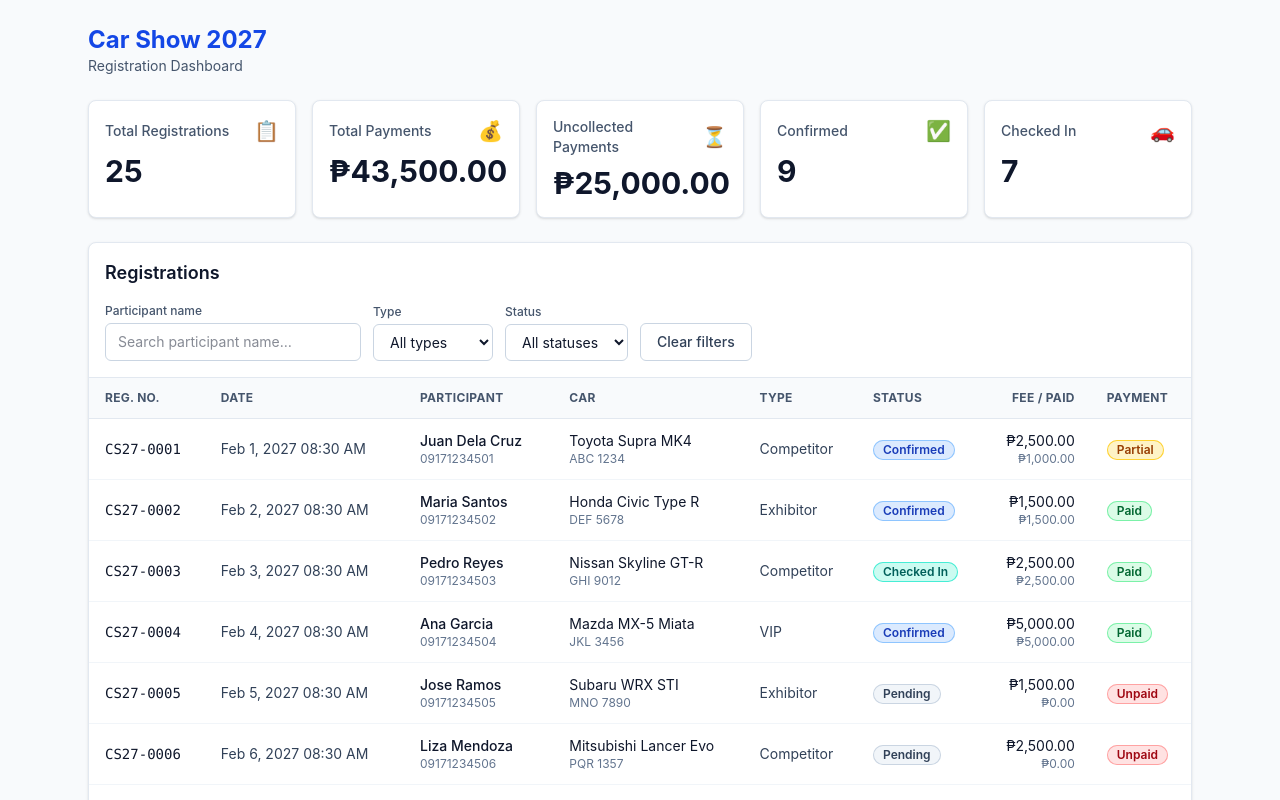
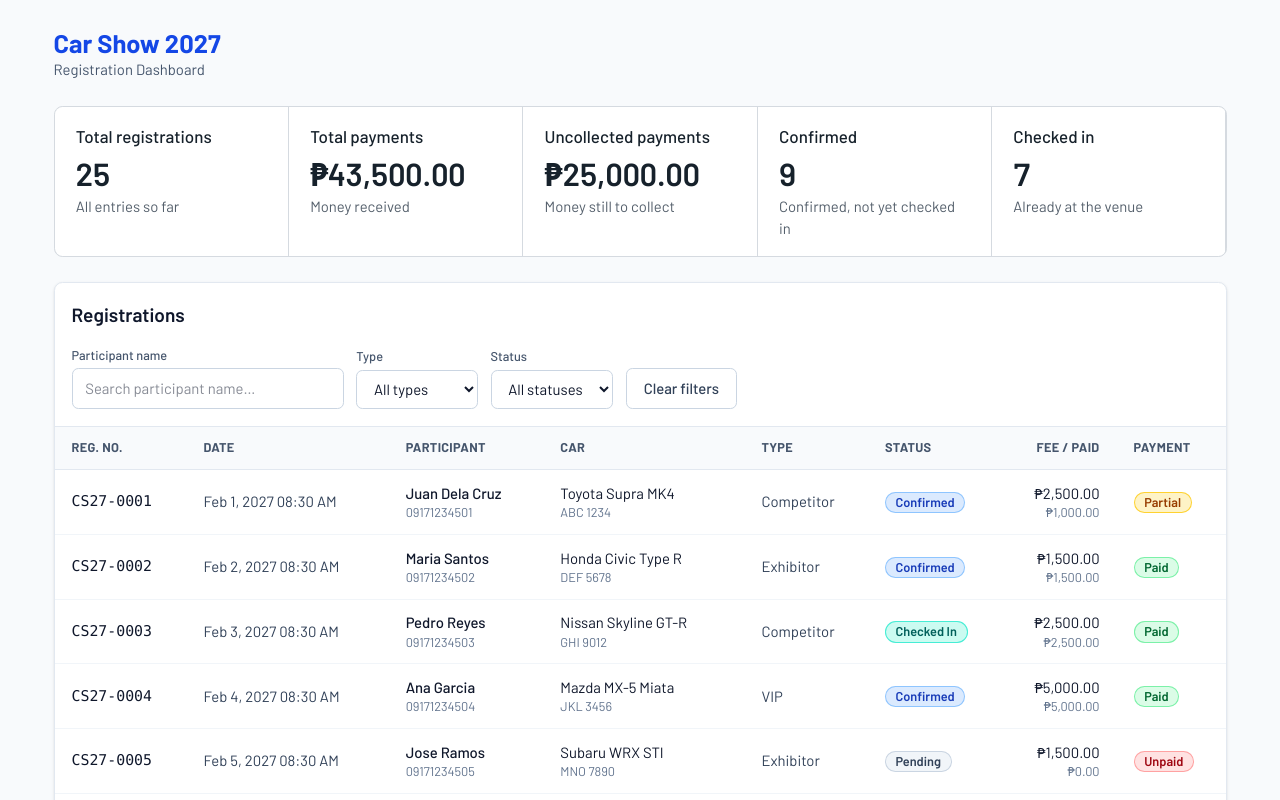
Before and after one commit to DeLRyuu/car-show-registration-doroja-devera, a React (Vite) app in the folder frontend/: page / in a window 1280 px wide. Shown: the top 800 px of the page. Built offline with nearby package versions, Linux system fonts and the light colour scheme.

Commit message:
Add new colors, font and KPI strip

```diff
--- a/frontend/index.html
+++ b/frontend/index.html
@@ -4,7 +4,7 @@
     <meta charset="UTF-8" />
     <link rel="icon" type="image/svg+xml" href="/favicon.svg" />
     <meta name="viewport" content="width=device-width, initial-scale=1.0" />
-    <title>Car Show 2027 – Registration Dashboard</title>
+    <title>Car Show 2027 - Registration Dashboard</title>
   </head>
   <body>
     <div id="root"></div>
--- a/frontend/package.json
+++ b/frontend/package.json
@@ -10,6 +10,7 @@
     "preview": "vite preview"
   },
   "dependencies": {
+    "@fontsource/barlow": "^5.3.0",
     "@tailwindcss/vite": "^4.3.5",
     "react": "^19.3.1",
     "react-dom": "^19.3.1",
--- a/frontend/src/components/KpiCard.tsx
+++ b/frontend/src/components/KpiCard.tsx
@@ -1,30 +1,31 @@
 interface KpiCardProps {
   label: string;
+  hint: string;
   value: string;
-  icon: string;
   loading?: boolean;
+  className?: string;
 }
 
 export default function KpiCard({
   label,
+  hint,
   value,
-  icon,
   loading = false,
+  className = "",
 }: KpiCardProps) {
   return (
-    <div className="min-w-[200px] flex-1 rounded-lg border border-slate-200 bg-white p-4 shadow-sm">
-      <div className="flex items-center justify-between text-sm font-medium text-slate-600">
-        <span>{label}</span>
-        <span aria-hidden="true" className="text-xl">
-          {icon}
-        </span>
-      </div>
+    <div className={`bg-white px-5 py-4 ${className}`}>
+      <p className="text-base font-medium">{label}</p>
 
       {loading ? (
-        <div className="mt-3 h-8 w-24 animate-pulse rounded bg-slate-200" />
+        <div className="my-2 h-8 w-24 animate-pulse rounded bg-line" />
       ) : (
-        <p className="mt-2 text-3xl font-bold text-slate-900">{value}</p>
+        <p className="my-1 whitespace-nowrap text-3xl font-semibold tabular-nums">
+          {value}
+        </p>
       )}
+
+      <p className="text-sm text-muted">{hint}</p>
     </div>
   );
 }
--- a/frontend/src/components/KpiCards.tsx
+++ b/frontend/src/components/KpiCards.tsx
@@ -9,35 +9,39 @@ interface KpiCardsProps {
 
 export default function KpiCards({ summary, loading }: KpiCardsProps) {
   return (
-    <section aria-label="Summary" className="flex flex-wrap gap-4">
+    <section
+      aria-label="Summary"
+      className="grid grid-cols-2 gap-px overflow-hidden rounded-lg border border-line bg-line lg:grid-cols-5"
+    >
       <KpiCard
-        label="Total Registrations"
-        icon="📋"
+        label="Total registrations"
+        hint="All entries so far"
         loading={loading}
         value={summary ? String(summary.totalRegistrations) : ""}
       />
       <KpiCard
-        label="Total Payments"
-        icon="💰"
+        label="Total payments"
+        hint="Money received"
         loading={loading}
         value={summary ? formatCurrency(summary.totalPayments) : ""}
       />
       <KpiCard
-        label="Uncollected Payments"
-        icon="⏳"
+        label="Uncollected payments"
+        hint="Money still to collect"
         loading={loading}
         value={summary ? formatCurrency(summary.uncollectedPayments) : ""}
       />
       <KpiCard
         label="Confirmed"
-        icon="✅"
+        hint="Confirmed, not yet checked in"
         loading={loading}
         value={summary ? String(summary.confirmed) : ""}
       />
       <KpiCard
-        label="Checked In"
-        icon="🚗"
+        label="Checked in"
+        hint="Already at the venue"
         loading={loading}
+        className="col-span-2 lg:col-span-1"
         value={summary ? String(summary.checkedIn) : ""}
       />
     </section>
--- a/frontend/src/index.css
+++ b/frontend/src/index.css
@@ -1 +1,38 @@
+@import "@fontsource/barlow/400.css";
+@import "@fontsource/barlow/500.css";
+@import "@fontsource/barlow/600.css";
+@import "@fontsource/barlow/700.css";
 @import "tailwindcss";
+
+@theme {
+  --font-sans: "Barlow", ui-sans-serif, system-ui, sans-serif;
+  --color-ink: #16212b;
+  --color-muted: #55606c;
+  --color-steel: #2b5c8f;
+  --color-steel-dark: #234a72;
+  --color-tint: #e6edf4;
+  --color-paper: #f1f3f5;
+  --color-line: #d5dae0;
+}
+
+
+html {
+  font-size: 17px;
+}
+
+body {
+  background: var(--color-paper);
+  color: var(--color-ink);
+}
+
+
+:focus-visible {
+  outline: 3px solid var(--color-steel);
+  outline-offset: 2px;
+}
+
+@media (prefers-reduced-motion: reduce) {
+  .animate-pulse {
+    animation: none;
+  }
+}
```
Also changed, not shown: 1 other file (tests, documents, lock files or other folders).
